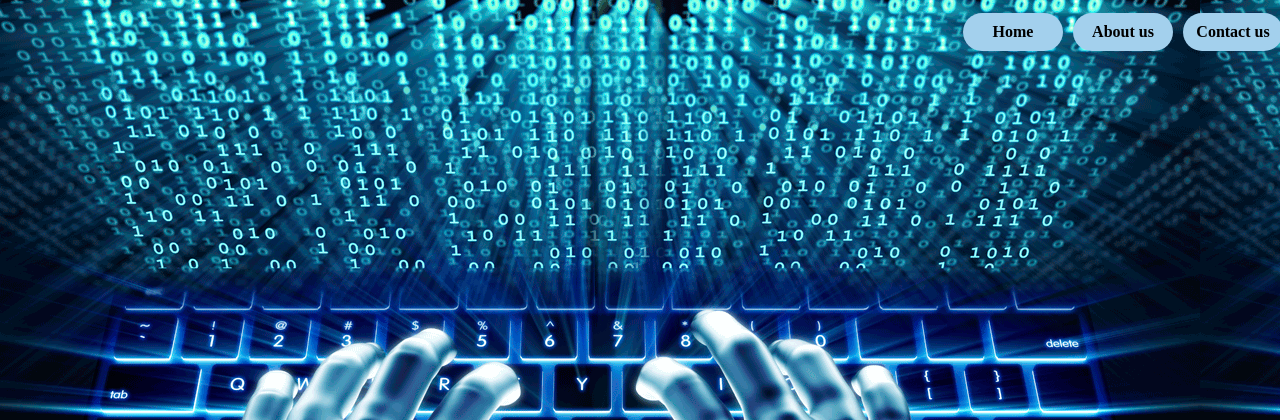
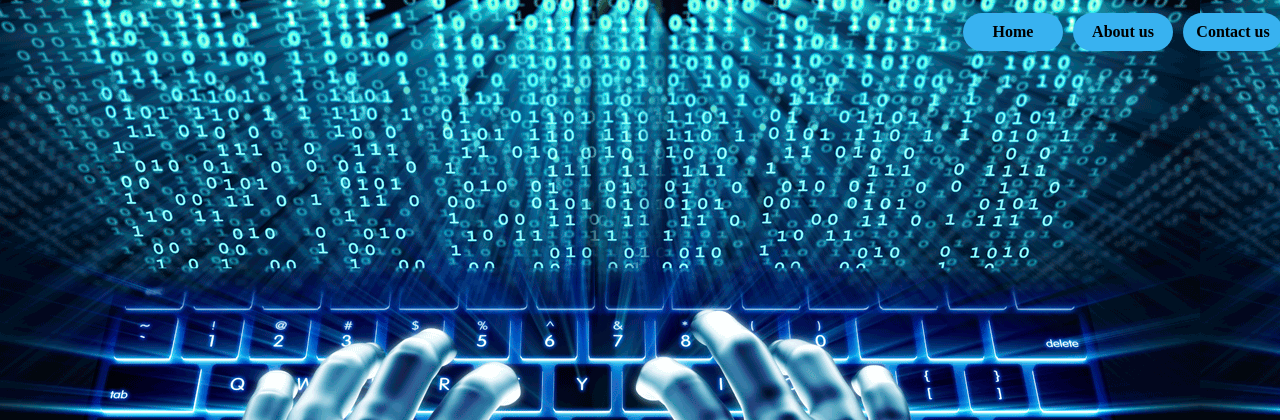
Before and after one commit to sooraj14/simple-website, a Flask app: template templates/contactus.html in a window 1280 px wide. Shown: the top 420 px of the page. Run offline with Flask 2, Linux system fonts and the light colour scheme; the template is opened without the code that fills it, so the values that code supplies are empty.

Commit message:
bg colour changed

```diff
--- a/static/css/main.css
+++ b/static/css/main.css
@@ -1,9 +1,10 @@
 body{
-    background-image: "/static/images/img.png";
     width: 100%;
+    background-color: rgb(242, 244, 247);
+
 }
 .pd{
-    background-color: rgb(163, 208, 237);
+    background-color: rgb(56, 178, 240);
     border-radius: 30px;
     font-weight: bold;
     color: black;
```
